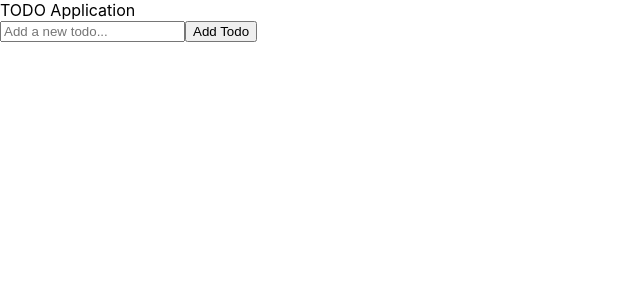
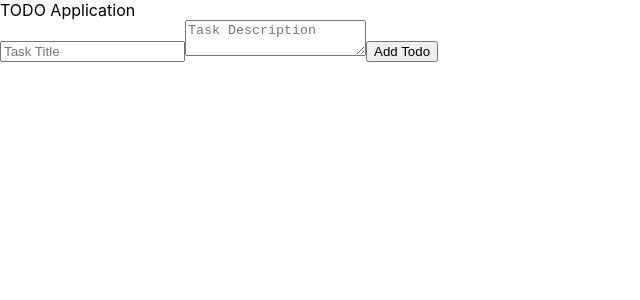
Before and after one commit to FSDSTR1023/todo-frontend, a React (Create React App) app in the folder my-react-app/: page /add-todo in a window 1280 px wide. Shown: the top 300 px of the page, without its empty margins (0-640 px from the left). Built offline with nearby package versions, Linux system fonts and the light colour scheme; no server answers.

Commit message:
works but CRUD need browser to refresh after operation, doesn't render automatically

```diff
--- a/my-react-app/src/components/AddTodo.jsx
+++ b/my-react-app/src/components/AddTodo.jsx
@@ -1,21 +1,37 @@
-// AddTodo.jsx
 import React, { useState } from 'react';
 import { useNavigate } from 'react-router-dom';
+import { createTask } from '../utils/Api'; // Ensure this path is correct
 
 function AddTodo({ onAddTodo }) {
-  const [inputValue, setInputValue] = useState('');
+    const [taskData, setTaskData] = useState({
+        title: '',
+        description: '',
+        status: 'PENDING' // Default status, assuming this is a required field
+    });
+
     const navigate = useNavigate();
 
     const handleInputChange = (e) => {
-    setInputValue(e.target.value);
+        const { name, value } = e.target;
+        setTaskData(prevTaskData => ({
+            ...prevTaskData,
+            [name]: value
+        }));
     };
 
-  const handleSubmit = (e) => {
+    const handleSubmit = async (e) => {
         e.preventDefault();
-    if (inputValue.trim() !== '') {
-      onAddTodo(inputValue);
-      setInputValue('');
-      navigate('/');
+        try {
+            const createdTask = await createTask(taskData);
+            if (createdTask) {
+                onAddTodo(createdTask); // Update the parent component's task list
+                setTaskData({ title: '', description: '', status: 'PENDING' }); // Reset form
+                navigate('/'); // Navigate to the list view
+            } else {
+                console.error('Task creation failed.');
+            }
+        } catch (error) {
+            console.error('Error creating task:', error);
         }
     };
 
@@ -24,11 +40,19 @@ function AddTodo({ onAddTodo }) {
             <form onSubmit={handleSubmit} className="form">
                 <input
                     type="text"
-          id="todoInput" // Add the id attribute here
-          value={inputValue}
+                    name="title"
+                    value={taskData.title}
                     onChange={handleInputChange}
                     className="input"
-          placeholder="Add a new todo..."
+                    placeholder="Task Title"
+                    required
+                />
+                <textarea
+                    name="description"
+                    value={taskData.description}
+                    onChange={handleInputChange}
+                    className="input"
+                    placeholder="Task Description"
                 />
                 <button type="submit" className="btn">
                     Add Todo
--- a/my-react-app/src/components/TaskEditModal.jsx
+++ b/my-react-app/src/components/TaskEditModal.jsx
@@ -1,30 +1,67 @@
-// TaskEditModal.jsx
-import React, { useState } from 'react';
+import React, { useState, useEffect } from 'react';
 import { updateTask } from '../utils/Api';
 
 const TaskEditModal = ({ task, onClose, onTaskUpdate }) => {
-  const [title, setTitle] = useState(task.title);
-  const [description, setDescription] = useState(task.description);
+    const [taskData, setTaskData] = useState({
+        title: '',
+        description: '',
+        status: 'PENDING' // Default status
+    });
 
-  const handleUpdate = async () => {
-    const updatedTask = await updateTask(task._id, { title, description });
-    if (updatedTask) {
-      onTaskUpdate(updatedTask);
-    } else {
-      console.error('Failed to update task');
-      // Optionally, you can add more error handling here
+    // Update local state when the task prop changes
+    useEffect(() => {
+        if (task) {
+            setTaskData({
+                title: task.title,
+                description: task.description,
+                status: task.status || 'PENDING'
+                // Include other fields from task if necessary
+            });
         }
-    onClose();
+    }, [task]);
+
+    const handleChange = (e) => {
+        const { name, value } = e.target;
+        setTaskData(prevData => ({
+            ...prevData,
+            [name]: value
+        }));
     };
 
+    const handleUpdateSubmit = async (e) => {
+        e.preventDefault();
+        try {
+            const updatedTask = await updateTask(task._id, taskData);
+            if (updatedTask) {
+                onTaskUpdate(updatedTask); // Propagate the updated task to the parent component
+                onClose(); // Close the modal after successful update
+            } else {
+                console.error('Task update failed.');
+            }
+        } catch (error) {
+            console.error('Error updating task:', error);
+        }
+    };
 
     return (
         <div className="modal">
             <div className="modal-content">
                 <span className="close" onClick={onClose}>&times;</span>
-        <input type="text" value={title} onChange={(e) => setTitle(e.target.value)} />
-        <textarea value={description} onChange={(e) => setDescription(e.target.value)} />
-        <button onClick={handleUpdate}>Update Task</button>
+                <form onSubmit={handleUpdateSubmit}>
+                    <input
+                        type="text"
+                        name="title"
+                        value={taskData.title}
+                        onChange={handleChange}
+                    />
+                    <textarea
+                        name="description"
+                        value={taskData.description}
+                        onChange={handleChange}
+                    />
+                    {/* Add inputs for other task fields if necessary */}
+                    <button type="submit">Update Task</button>
+                </form>
             </div>
         </div>
     );
--- a/my-react-app/src/utils/Api.js
+++ b/my-react-app/src/utils/Api.js
@@ -6,10 +6,10 @@ import axios from 'axios';
 export const createTask = async (taskData) => {
   try {
     const response = await axios.post('http://localhost:3000/tasks', taskData);
-    return response.data;
+    return response.data; // Assuming the response data is the created task
   } catch (error) {
     console.error('Error creating task:', error);
-    return null; // Return null or appropriate error handling
+    return null; // Return null in case of error
   }
 };
 
```
Lines whose indentation alone changed are shown as unchanged.
